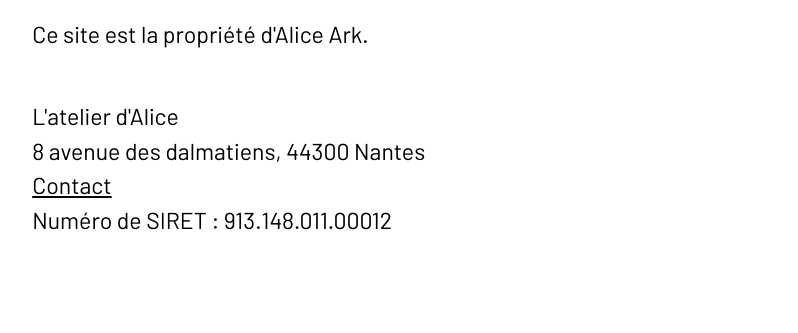
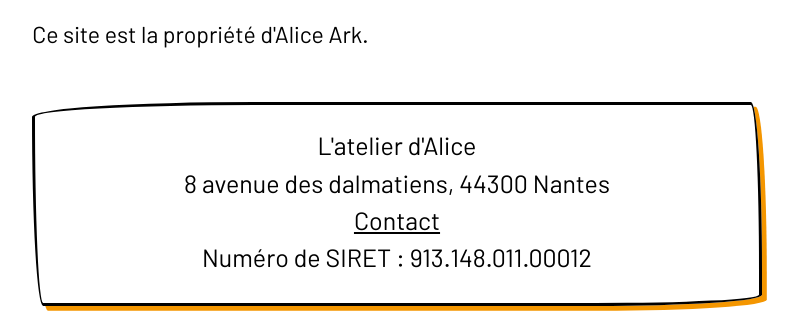
Before and after one commit to atelier-alice/atelier-web, a plain HTML site: page mentions.html in a window 1280 px wide. Shown: the part 203-536 px from the top of the page, without its empty margins (243-1041 px from the left). Drawn offline with Linux system fonts and the light colour scheme; a web font is replaced by a local one.

Commit message:
Ajout classe bloc-bordure pour mentions legales
remplacement de horaires-list (plus utilisé), et ajout d'un bloc avec bordure orange pour les paragraphes.

```diff
--- a/ressources/styles.css
+++ b/ressources/styles.css
@@ -204,7 +204,18 @@ address { font-style: normal; }
   text-align: right;
 }
 
-.horaires-list {
+.bloc-bordure {
+  font-size: 1.3rem;
+  text-align: center;
+  padding: calc(var(--section-padding) / 2);
+  margin: 0;
+  border: .2rem currentColor solid;
+  border-top-left-radius: 300px 20px;
+  border-top-right-radius: 15px 225px;
+  border-bottom-right-radius: 225px 15px;
+  border-bottom-left-radius:15px 255px;
+
+  box-shadow: .25rem .25rem 0 0 var(--orange);
 }
 
 .address-list {
```
